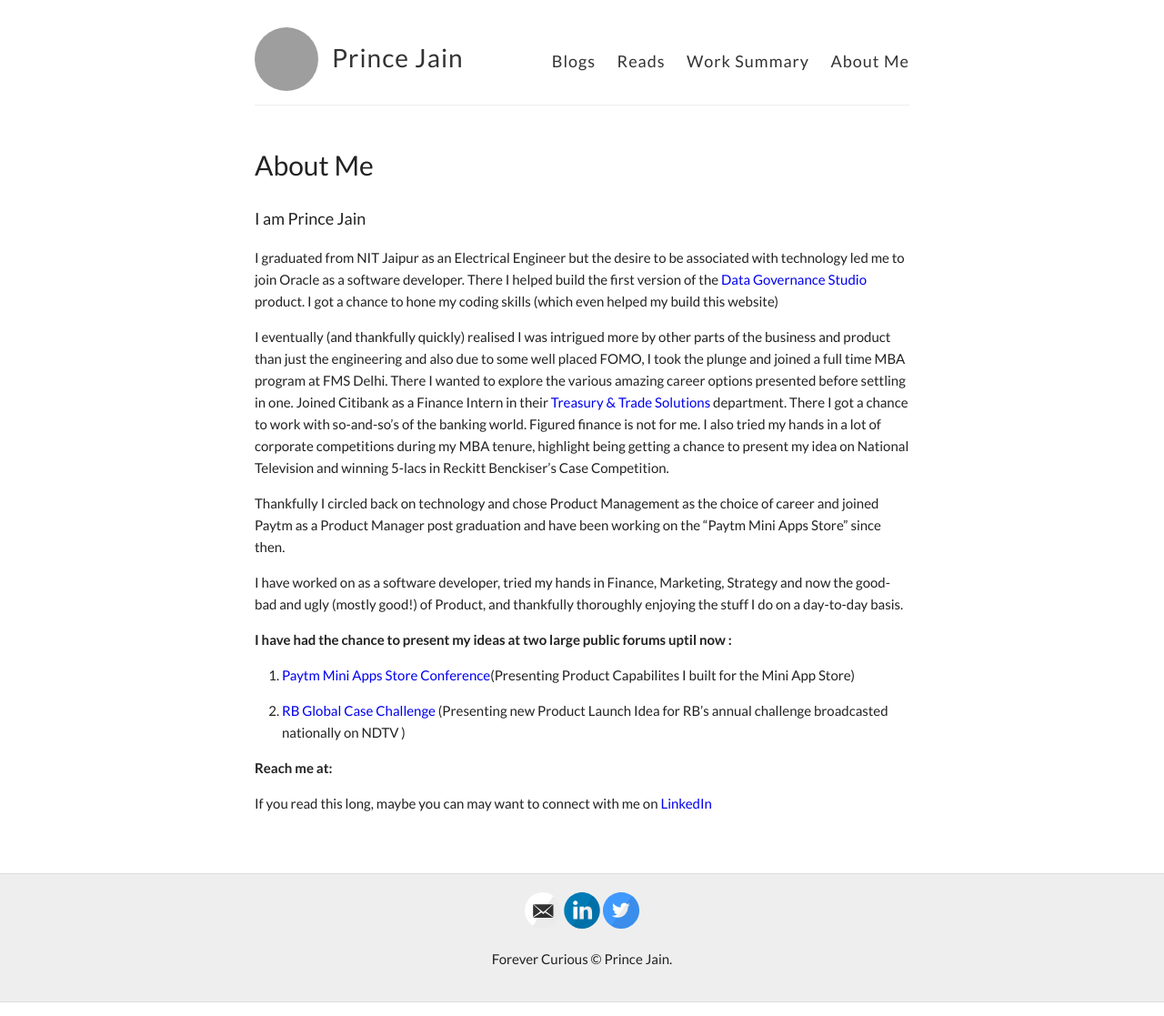
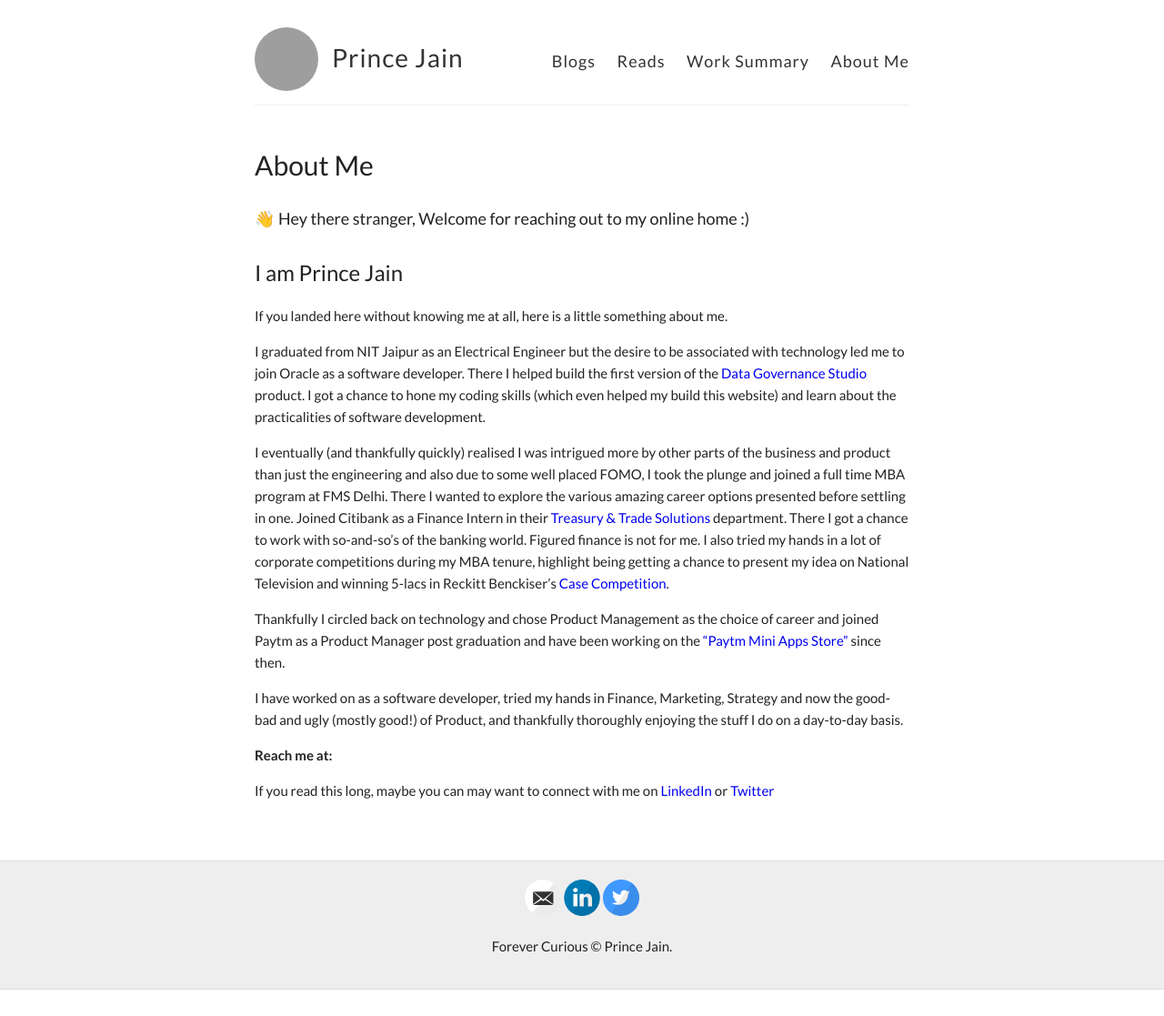
Before and after one commit to product-noob/product-noob.github.io, a Jekyll site: the page built from about.md, in a window 1280 px wide. Shown: the whole page at 91% size. Built offline with Jekyll 4.4.1, drawn with Linux system fonts in a browser that asks for light colours; grey boxes are pictures that could not be loaded.

Commit message:
Update about.md
Updated the Intro

```diff
--- a/about.md
+++ b/about.md
@@ -4,25 +4,22 @@ title: About Me
 permalink: /about/
 ---
 
-##### I am Prince Jain
+##### 👋 Hey there stranger, Welcome for reaching out to my online home :)
+### I am Prince Jain
 
-I graduated from NIT Jaipur as an Electrical Engineer but the desire to be associated with technology led me to join Oracle as a software developer. There I helped build the first version of the [Data Governance Studio](http://www.oracle.com/us/industries/financial-services/ds-ofs-dgrr-3714726.pdf) product. I got a chance to hone my coding skills (which even helped my build this website)
+If you landed here without knowing me at all, here is a little something about me.
+
+I graduated from NIT Jaipur as an Electrical Engineer but the desire to be associated with technology led me to join Oracle as a software developer. There I helped build the first version of the [Data Governance Studio](https://docs.oracle.com/cd/E93133_01/PDF/8.0.6.0.0/OFSAA_DM_Pack_DGS_US_Regulatory_Reporting_8.0.6.0.0_User_Guide.pdf) product. I got a chance to hone my coding skills (which even helped my build this website) and learn about the practicalities of software development.
 
 I eventually (and thankfully quickly) realised I was intrigued more by other parts of the business and product than just the engineering and also due to some well placed FOMO, I took the plunge and joined a full time MBA program at FMS Delhi.
 There I wanted to explore the various amazing career options presented before settling in one.
 Joined Citibank as a Finance Intern in their [Treasury & Trade Solutions](https://www.citibank.com/tts]department) department. There I got a chance to work with so-and-so's of the banking world. Figured finance is not for me.
-I also tried my hands in a lot of corporate competitions during my MBA tenure, highlight being getting a chance to present my idea on National Television and winning 5-lacs in Reckitt Benckiser's Case Competition.
+I also tried my hands in a lot of corporate competitions during my MBA tenure, highlight being getting a chance to present my idea on National Television and winning 5-lacs in Reckitt Benckiser's [Case Competition](https://www.youtube.com/watch?v=180lua2YSTI&t=502s).
 
-Thankfully I circled back on technology and chose Product Management as the choice of career and joined Paytm as a Product Manager post graduation and have been working on the "Paytm Mini Apps Store" since then.
+Thankfully I circled back on technology and chose Product Management as the choice of career and joined Paytm as a Product Manager post graduation and have been working on the ["Paytm Mini Apps Store"](https://www.youtube.com/watch?v=nuK7Ct59Vyk&t=3161s) since then.
 
 I have worked on as a software developer, tried my hands in Finance, Marketing, Strategy and now the good-bad and ugly (mostly good!) of Product, and thankfully thoroughly enjoying the stuff I do on a day-to-day basis.
 
-**I have had the chance to present my ideas at two large public forums uptil now :**
-
-1. [Paytm Mini Apps Store Conference](https://www.youtube.com/watch?v=nuK7Ct59Vyk&t=3161s)(Presenting Product Capabilites I built for the Mini App Store)
-
-1. [RB Global Case Challenge](https://www.youtube.com/watch?v=180lua2YSTI&t=502s) (Presenting new Product Launch Idea for RB's annual challenge broadcasted nationally on NDTV )
-
 **Reach me at:**
 
-If you read this long, maybe you can may want to connect with me on [LinkedIn](https://in.linkedin.com/in/princejain17)
+If you read this long, maybe you can may want to connect with me on [LinkedIn](https://in.linkedin.com/in/princejain17) or [Twitter](https://twitter.com/Prince_Jain17)
```
